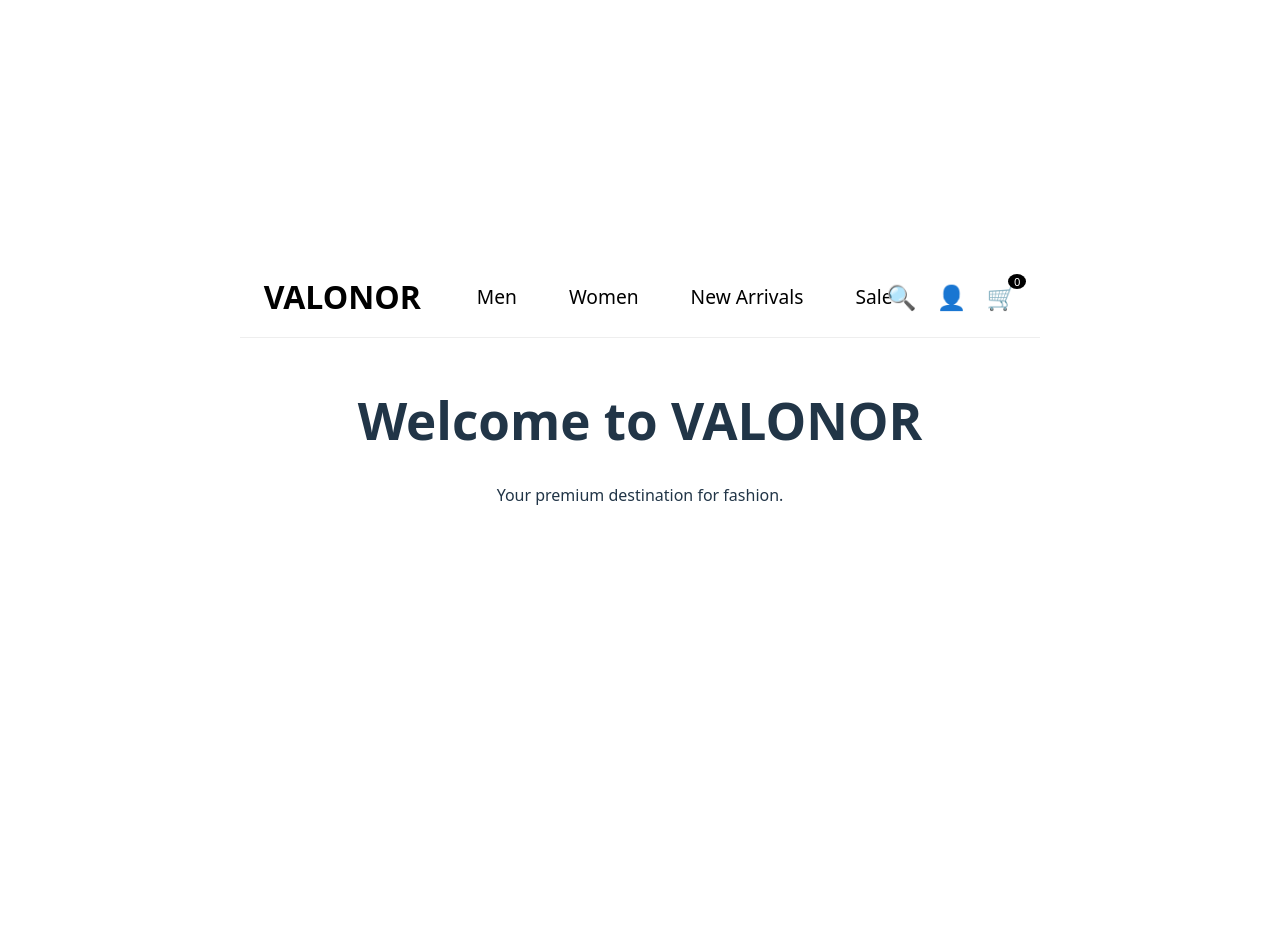
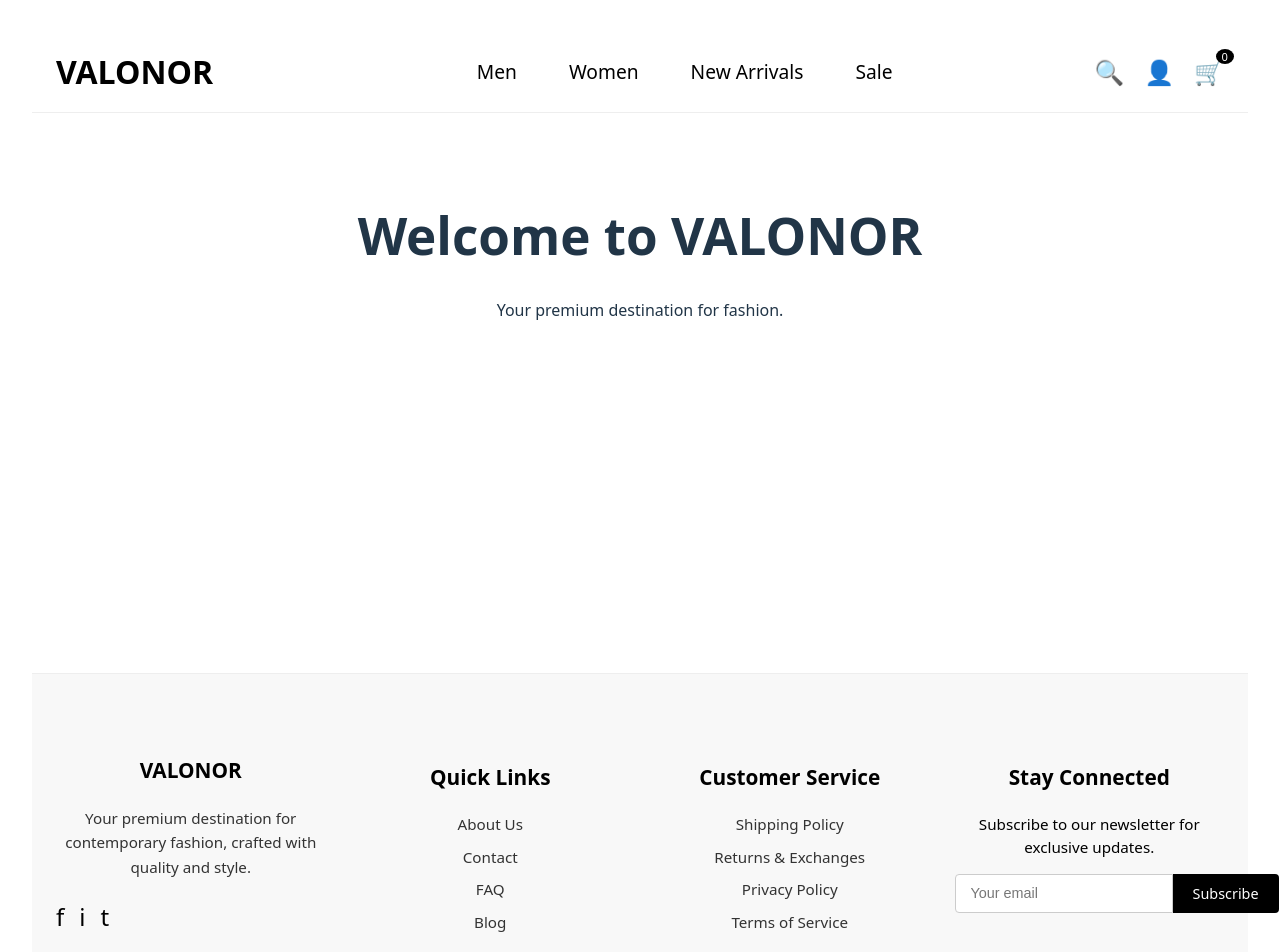
Before and after one commit to Muhtasim19/valonor, a React (Vite) app in the folder your-clothing-store/frontend/: page / in a window 1280 px wide. Shown: the top 952 px of the page. Before the commit the page ends 800 px from the top, so only its background shows below. Built offline with nearby package versions, Linux system fonts and the light colour scheme.

Commit message:
fottter has been adddted

```diff
--- a/your-clothing-store/frontend/src/App.jsx
+++ b/your-clothing-store/frontend/src/App.jsx
@@ -1,18 +1,20 @@
 import React from 'react';
-import Navbar from './components/Navbar'; // Import the Navbar component
-import './App.css'; // Keep or modify this for global App styles
+import Navbar from './components/Navbar';
+import Footer from './components/Footer'; // Import the Footer component
+import './App.css';
 
 function App() {
   return (
     <div className="App">
       <Navbar />
       {/* Your main content will go here, like the Homepage component */}
-      <main style={{ padding: '20px', textAlign: 'center' }}>
+      <main style={{ padding: '60px 20px', textAlign: 'center', minHeight: 'calc(100vh - 80px - 280px)' }}>
+        {/* minHeight here is a rough estimate to push footer down, will refine with proper content */}
         <h1>Welcome to VALONOR</h1>
         <p>Your premium destination for fashion.</p>
         {/* This will be replaced by your Homepage component later */}
       </main>
-      {/* We'll add the Footer component here later */}
+      <Footer /> {/* Render the Footer component */}
     </div>
   );
 }
--- /dev/null
+++ b/your-clothing-store/frontend/src/components/Footer.css
@@ -0,0 +1,147 @@
+/* Footer Container */
+.footer {
+  background-color: #f8f8f8; /* A very light grey background for subtle contrast */
+  color: #000; /* Black text */
+  padding: 60px 24px; /* Ample vertical padding */
+  font-size: 0.95rem;
+  border-top: 1px solid #eee; /* Subtle top border */
+}
+
+.footer-container {
+  display: flex;
+  flex-wrap: wrap; /* Allow sections to wrap on smaller screens */
+  justify-content: space-between; /* Space out sections */
+  max-width: 1300px;
+  margin: 0 auto; /* Center the container */
+  gap: 30px; /* Gap between sections */
+}
+
+.footer-section {
+  flex: 1; /* Allow sections to grow */
+  min-width: 200px; /* Minimum width before wrapping */
+}
+
+.footer-section h3,
+.footer-section h4 {
+  font-size: 1.3rem;
+  margin-bottom: 20px;
+  font-weight: bold;
+  color: #000; /* Black heading text */
+}
+
+/* Logo/Brand Info */
+.footer-logo {
+  font-size: 2rem;
+  font-weight: bold;
+  margin-bottom: 15px;
+}
+
+.footer-description {
+  line-height: 1.6;
+  margin-bottom: 20px;
+  color: #333; /* Slightly lighter black for body text */
+}
+
+.social-icons {
+  display: flex;
+  gap: 15px;
+}
+
+.social-icon {
+  color: #000; /* Black icons */
+  font-size: 1.5rem;
+  text-decoration: none;
+  transition: color 0.2s ease-out;
+}
+
+.social-icon:hover {
+  color: #555; /* Dark grey on hover */
+}
+
+/* Quick Links & Customer Service Lists */
+.footer-section ul {
+  list-style: none;
+  padding: 0;
+  margin: 0;
+}
+
+.footer-section ul li {
+  margin-bottom: 10px;
+}
+
+.footer-link {
+  color: #333; /* Dark grey for links */
+  text-decoration: none;
+  transition: color 0.2s ease-out;
+}
+
+.footer-link:hover {
+  color: #000; /* Black on hover */
+  text-decoration: underline;
+}
+
+/* Newsletter Form */
+.newsletter-form {
+  display: flex;
+  margin-top: 15px;
+}
+
+.newsletter-input {
+  border: 1px solid #ccc;
+  padding: 10px 15px;
+  font-size: 0.9rem;
+  border-radius: 4px 0 0 4px; /* Rounded left corner */
+  flex-grow: 1;
+  max-width: 250px;
+  color: #000; /* Ensure text is black */
+}
+
+.newsletter-input::placeholder {
+    color: #777; /* Placeholder text color */
+}
+
+.newsletter-button {
+  background-color: #000; /* Black button */
+  color: #fff; /* White text */
+  border: none;
+  padding: 10px 20px;
+  font-size: 0.9rem;
+  cursor: pointer;
+  border-radius: 0 4px 4px 0; /* Rounded right corner */
+  transition: background-color 0.2s ease-out;
+}
+
+.newsletter-button:hover {
+  background-color: #333; /* Darker grey on hover */
+}
+
+/* Bottom Footer Section */
+.footer-bottom {
+  text-align: center;
+  margin-top: 40px;
+  padding-top: 20px;
+  border-top: 1px solid #eee; /* Separator line */
+  color: #555; /* Lighter grey for copyright */
+}
+
+/* Responsive adjustments */
+@media screen and (max-width: 768px) {
+  .footer-container {
+    flex-direction: column; /* Stack sections vertically */
+    align-items: center; /* Center items */
+    text-align: center;
+  }
+
+  .footer-section {
+    margin-bottom: 30px; /* Space between stacked sections */
+    min-width: unset; /* Remove min-width to allow full width */
+  }
+
+  .social-icons {
+    justify-content: center; /* Center social icons */
+  }
+
+  .newsletter-form {
+    justify-content: center; /* Center newsletter form */
+  }
+}
--- /dev/null
+++ b/your-clothing-store/frontend/src/components/Footer.jsx
@@ -0,0 +1,71 @@
+import React from 'react';
+import './Footer.css'; // We'll create this CSS file next
+
+function Footer() {
+  return (
+    <footer className="footer">
+      <div className="footer-container">
+        {/* Section 1: Brand Info / About */}
+        <div className="footer-section footer-about">
+          <h3 className="footer-logo">VALONOR</h3>
+          <p className="footer-description">
+            Your premium destination for contemporary fashion, crafted with quality and style.
+          </p>
+          <div className="social-icons">
+            <a href="https://facebook.com" target="_blank" rel="noopener noreferrer" className="social-icon">
+              {/* Placeholder for Facebook icon */}
+              <span>f</span>
+            </a>
+            <a href="https://instagram.com" target="_blank" rel="noopener noreferrer" className="social-icon">
+              {/* Placeholder for Instagram icon */}
+              <span>i</span>
+            </a>
+            <a href="https://twitter.com" target="_blank" rel="noopener noreferrer" className="social-icon">
+              {/* Placeholder for Twitter icon */}
+              <span>t</span>
+            </a>
+            {/* You can replace 'f', 'i', 't' with actual SVG icons or Font Awesome later */}
+          </div>
+        </div>
+
+        {/* Section 2: Quick Links */}
+        <div className="footer-section footer-links">
+          <h4>Quick Links</h4>
+          <ul>
+            <li><a href="/about" className="footer-link">About Us</a></li>
+            <li><a href="/contact" className="footer-link">Contact</a></li>
+            <li><a href="/faq" className="footer-link">FAQ</a></li>
+            <li><a href="/blog" className="footer-link">Blog</a></li>
+          </ul>
+        </div>
+
+        {/* Section 3: Customer Service */}
+        <div className="footer-section footer-customer-service">
+          <h4>Customer Service</h4>
+          <ul>
+            <li><a href="/shipping-policy" className="footer-link">Shipping Policy</a></li>
+            <li><a href="/returns-exchanges" className="footer-link">Returns & Exchanges</a></li>
+            <li><a href="/privacy-policy" className="footer-link">Privacy Policy</a></li>
+            <li><a href="/terms-of-service" className="footer-link">Terms of Service</a></li>
+          </ul>
+        </div>
+
+        {/* Section 4: Newsletter (Optional for now, but good to plan) */}
+        <div className="footer-section footer-newsletter">
+          <h4>Stay Connected</h4>
+          <p>Subscribe to our newsletter for exclusive updates.</p>
+          <form className="newsletter-form">
+            <input type="email" placeholder="Your email" className="newsletter-input" />
+            <button type="submit" className="newsletter-button">Subscribe</button>
+          </form>
+        </div>
+      </div>
+
+      <div className="footer-bottom">
+        <p>&copy; {new Date().getFullYear()} VALONOR. All rights reserved.</p>
+      </div>
+    </footer>
+  );
+}
+
+export default Footer;
```
